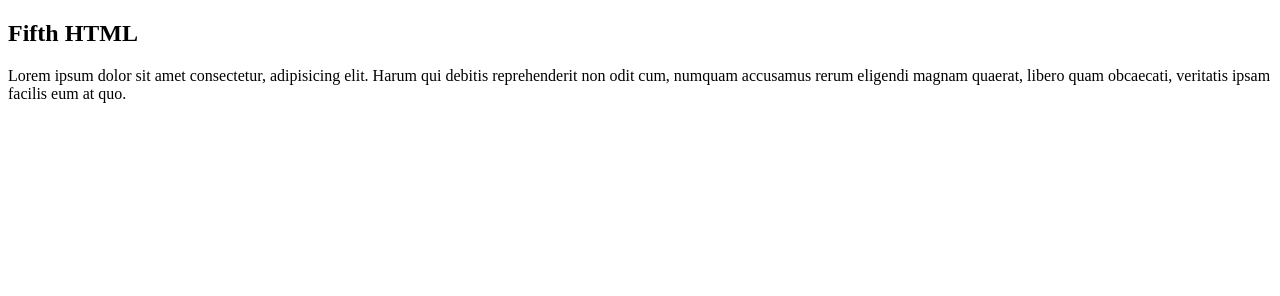
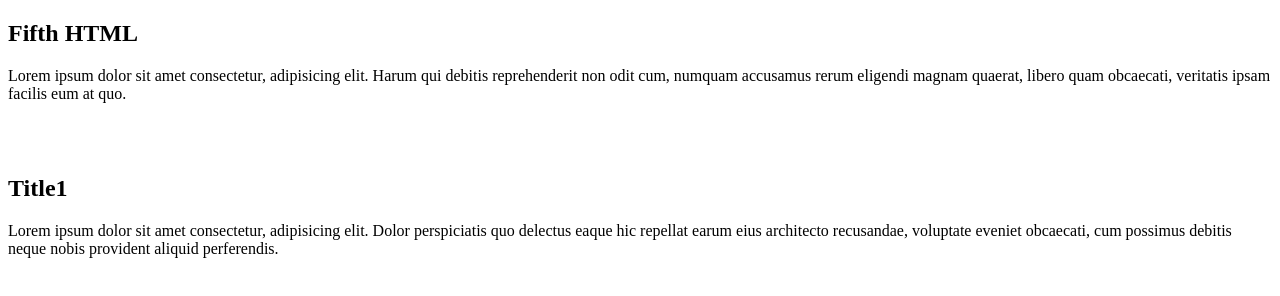
Before and after one commit to venzkie1/firstgit, a plain HTML site: page fifth.html in a window 1280 px wide. Drawn offline with Linux system fonts and the light colour scheme.

Commit message:
newnewnewup

```diff
--- a/fifth.html
+++ b/fifth.html
@@ -9,5 +9,8 @@
 <body>
     <h2>Fifth HTML</h2>
     <p>Lorem ipsum dolor sit amet consectetur, adipisicing elit. Harum qui debitis reprehenderit non odit cum, numquam accusamus rerum eligendi magnam quaerat, libero quam obcaecati, veritatis ipsam facilis eum at quo.</p>
+    <br><br>
+    <h2>Title1 </h2>
+    <p>Lorem ipsum dolor sit amet consectetur, adipisicing elit. Dolor perspiciatis quo delectus eaque hic repellat earum eius architecto recusandae, voluptate eveniet obcaecati, cum possimus debitis neque nobis provident aliquid perferendis.</p>
 </body>
 </html>
```
